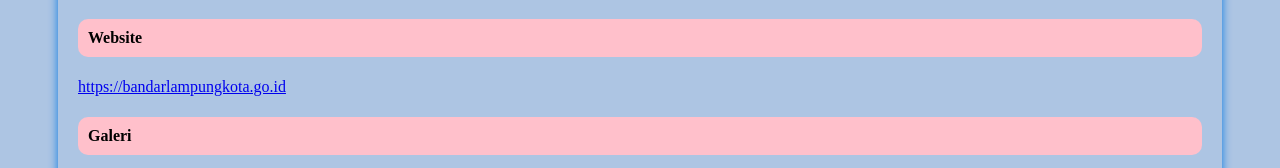
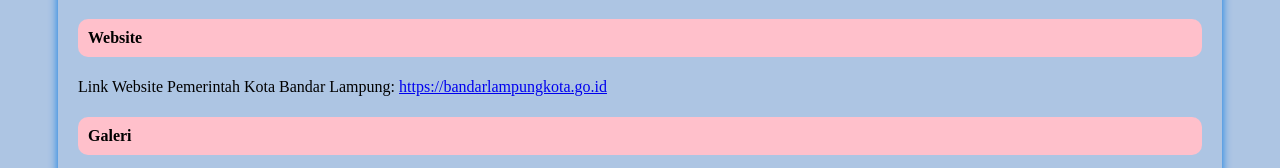
Before and after one commit to fauziiladhim1/pgweb-acara1, a plain HTML site: page index.html in a window 1280 px wide. Shown: the part 1049-1217 px from the top of the page. Drawn offline with Linux system fonts and the light colour scheme.

Commit message:
Membuat file index.html menggunakan semantik html

```diff
--- a/index.html
+++ b/index.html
@@ -46,6 +46,7 @@
             top: 10px;
             left: 10px;
         }
+
     </style>
 </head>
 <style>
@@ -125,6 +126,7 @@
         </section>
         <section>
             <h4>Website</h4>
+            <label for="">Link Website Pemerintah Kota Bandar Lampung:</label>
             <a href="https://bandarlampungkota.go.id" target="_blank"
                 rel="noopener noreferrer">https://bandarlampungkota.go.id</a>
         </section>
```
